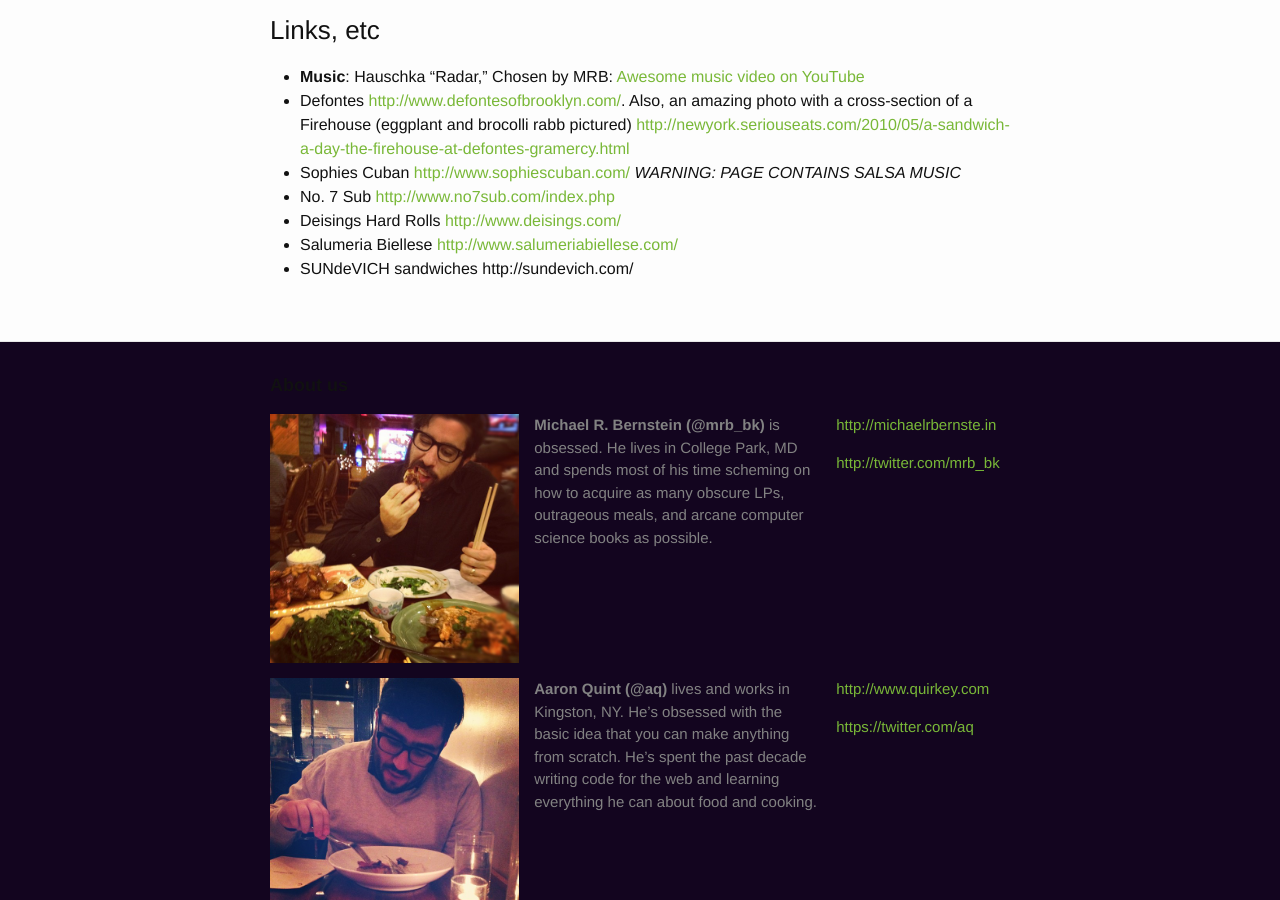
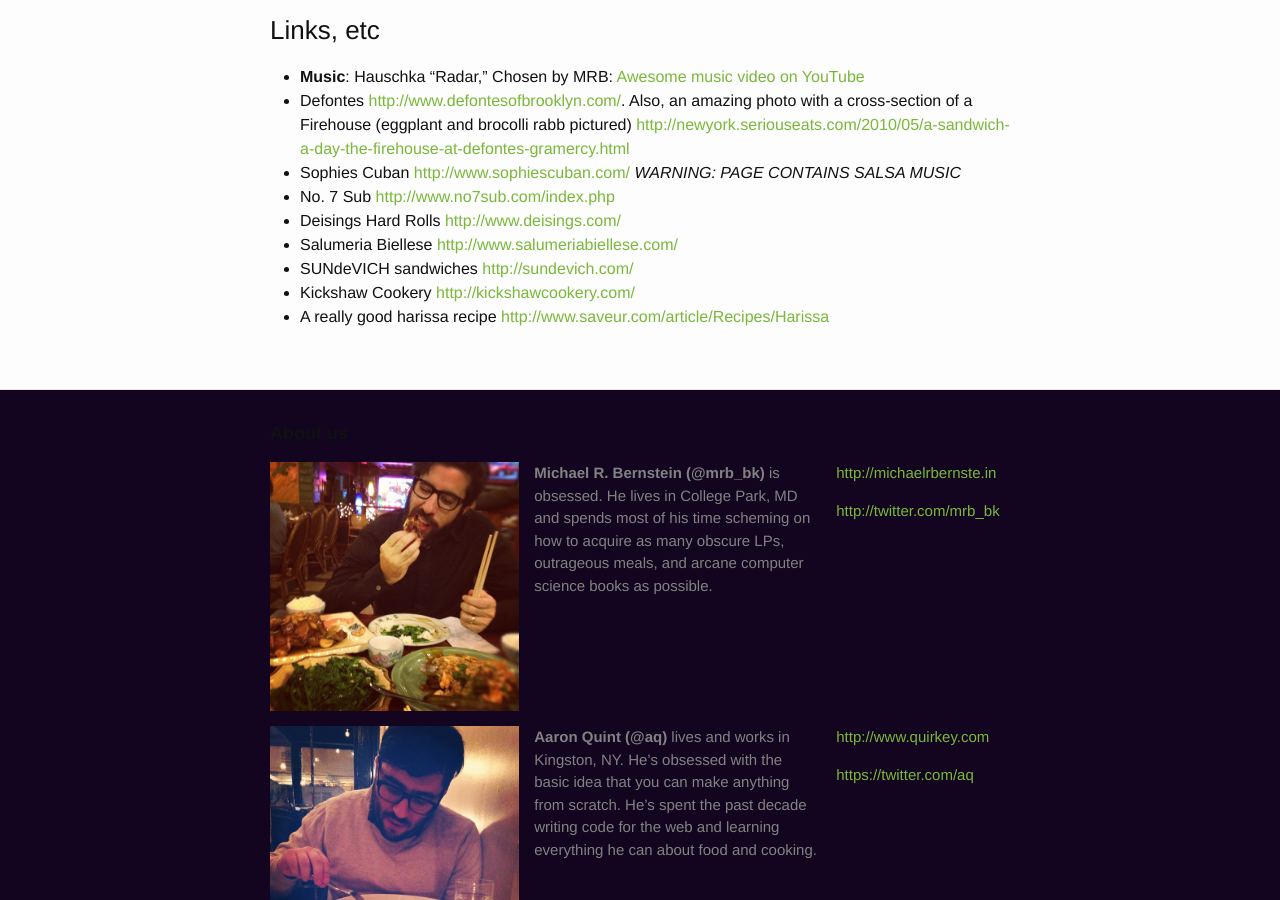
Before and after one commit to beatsryetypes/beatsryetypes.github.io, a Jekyll site: the page built from _posts/2015-02-16-episode-3-sandwiches-are-the-best.md, in a window 1280 px wide and 900 px high, scrolled down 676 px. Built offline with Jekyll 4.4.1, drawn with Linux system fonts in a browser that asks for light colours.

Commit message:
More links

```diff
--- a/_posts/2015-02-16-episode-3-sandwiches-are-the-best.md
+++ b/_posts/2015-02-16-episode-3-sandwiches-are-the-best.md
@@ -20,4 +20,6 @@
 * No. 7 Sub <http://www.no7sub.com/index.php>
 * Deisings Hard Rolls <http://www.deisings.com/>
 * Salumeria Biellese <http://www.salumeriabiellese.com/>
-* SUNdeVICH sandwiches http://sundevich.com/
+* SUNdeVICH sandwiches <http://sundevich.com/>
+* Kickshaw Cookery <http://kickshawcookery.com/>
+* A really good harissa recipe <http://www.saveur.com/article/Recipes/Harissa>
```
